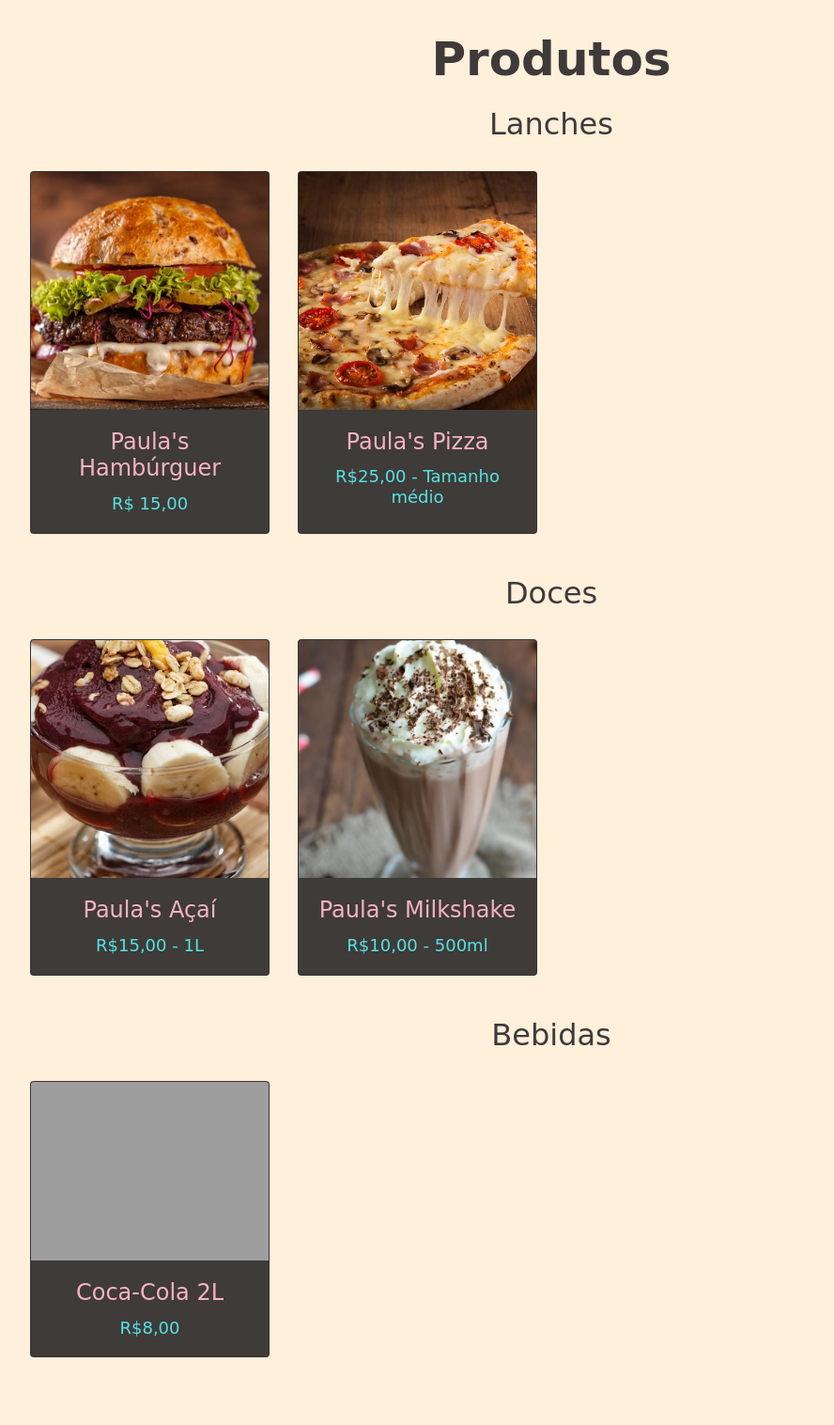
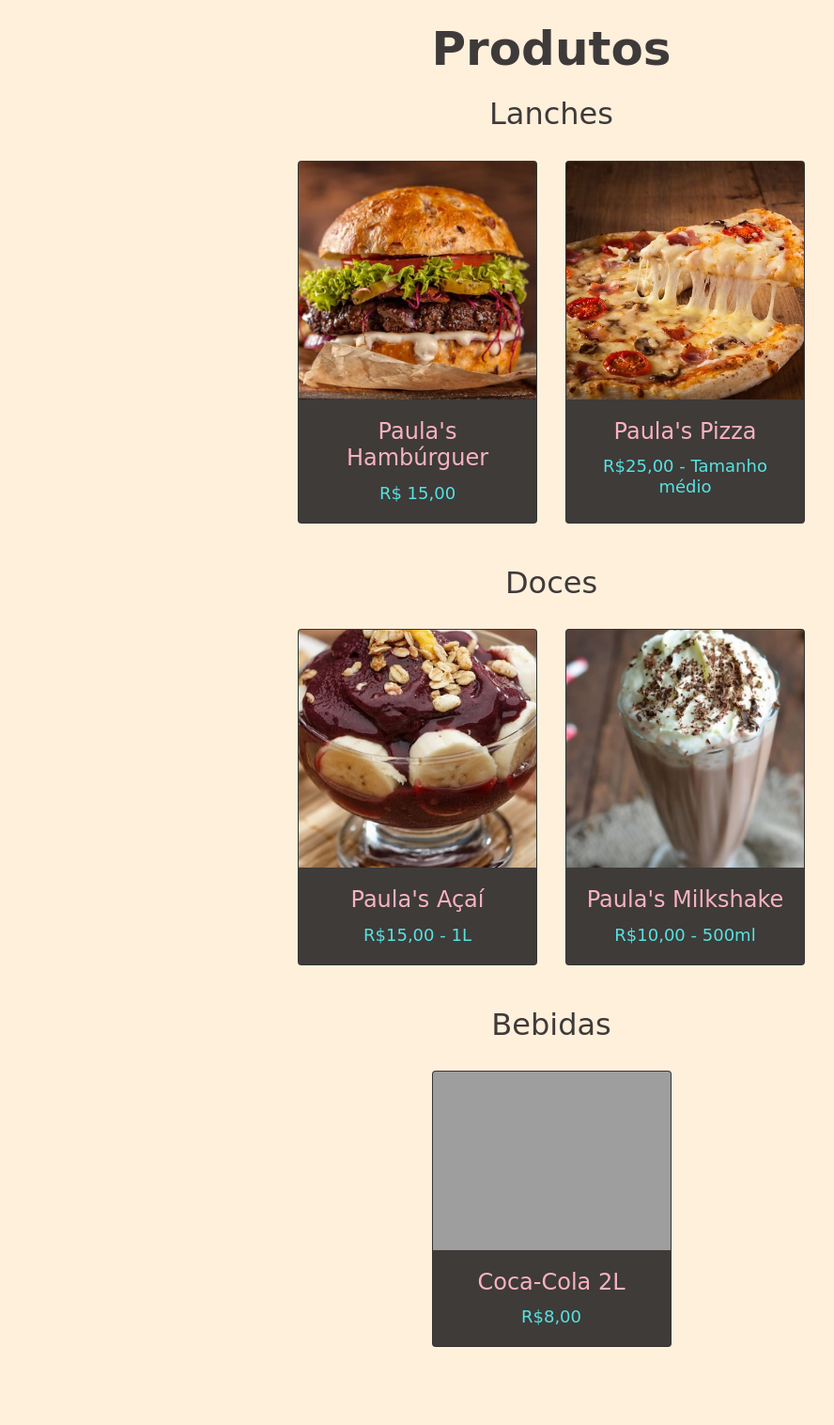
Before and after one commit to Pedrox42/Trainee-Grupo-2, a PHP site: page /html/listaprodutos.html in a window 1280 px wide. Shown: the whole page at 94% size, without its empty margins (53-941 px from the left). After the commit the page ends 1433 px from the top, so only its background shows below. Run offline with PHP 8.4, Linux system fonts and the light colour scheme; some web fonts are replaced; grey boxes are pictures that could not be loaded.

Commit message:
Terminei as alterações

```diff
--- a/html/listaprodutos.html
+++ b/html/listaprodutos.html
@@ -16,7 +16,7 @@
     <title>Produtos - Paula's Delivery</title>
 </head>
 
-<body class="tudo-produtos">
+<body class="tudo-produtos text-center">
     <div class="container">
 
         <div class="titulo-produtos">
@@ -25,7 +25,8 @@
 
         <div class="corpo-produtos">
             <h2>Lanches</h2>
-            <div class="row row-cols-1 row-cols-md-4">
+            <div class="row row-cols-2 row-cols-md-4 d-flex justify-content-center">
+
                 <div class="col mb-4">
                     <div class="card h-100 cards-produtos">
                         <a href="#">
@@ -54,7 +55,7 @@
 
         <div class="corpo-produtos">
             <h2>Doces</h2>
-            <div class="row row-cols-1 row-cols-md-4">
+            <div class="row row-cols-2 row-cols-md-4 d-flex justify-content-center">
 
                 <div class="col mb-4">
                     <div class="card h-100 cards-produtos">
@@ -84,12 +85,13 @@
 
         <div class="corpo-produtos">
             <h2>Bebidas</h2>
-            <div class="row my-auto row-cols-1 row-cols-md-4">
+            <div class="row row-cols-2 row-cols-md-4 d-flex justify-content-center">
+
                 <div class="col mb-4">
                     <div class="card h-100 cards-produtos">
                         <a href="#">
                             <img src="../public/img/refri.jpg" class="card-img-top" alt="Foto Coca-Cola">
-                            <div class="card-body">
+                            <div class="card-body text-center">
                                 <h3 class="card-title">Coca-Cola 2L</h3>
                                 <h4 class="card-text">R$8,00</h4>
                             </div>
@@ -98,7 +100,7 @@
                 </div>
             </div>
         </div>
-        <br><br>
+
         <script src="https://code.jquery.com/jquery-3.5.1.slim.min.js"
             integrity="sha384-DfXdz2htPH0lsSSs5nCTpuj/zy4C+OGpamoFVy38MVBnE+IbbVYUew+OrCXaRkfj"
             crossorigin="anonymous"></script>
--- a/public/css/styles.css
+++ b/public/css/styles.css
@@ -1,7 +1,6 @@
 .tudo-produtos {
     background-color: #fff0db !important;
     color: #3f3a3a;
-    text-align: center !important;
 }
 
 .titulo-produtos h1 {
@@ -9,13 +8,12 @@
     font-family: 'Baloo Chettan 2', cursive;
     font-weight: 700;
     font-size: 50px;
-    margin-top: 3%;
+    margin-top: 2%;
 }
 
 .corpo-produtos {
     font-family: 'Baloo Chettan 2', cursive;
     font-weight: 400;
-    text-align: center !important;
 }
 
 .corpo-produtos h2 {
@@ -27,7 +25,6 @@
 .cards-produtos {
     font-family: 'Baloo Chettan 2', cursive;
     background-color: #3e3b39 !important;
-    text-align: center !important;
 }
 
 .cards-produtos h3 {
```
